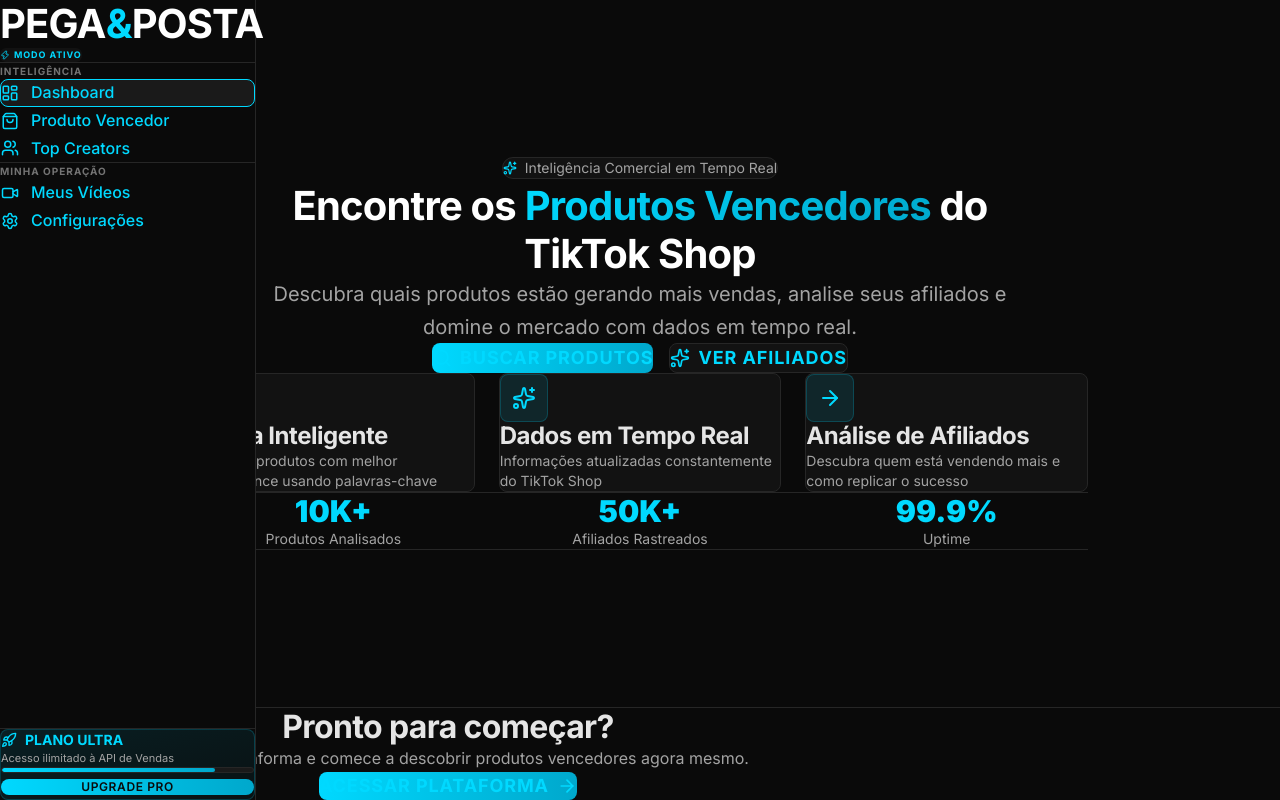
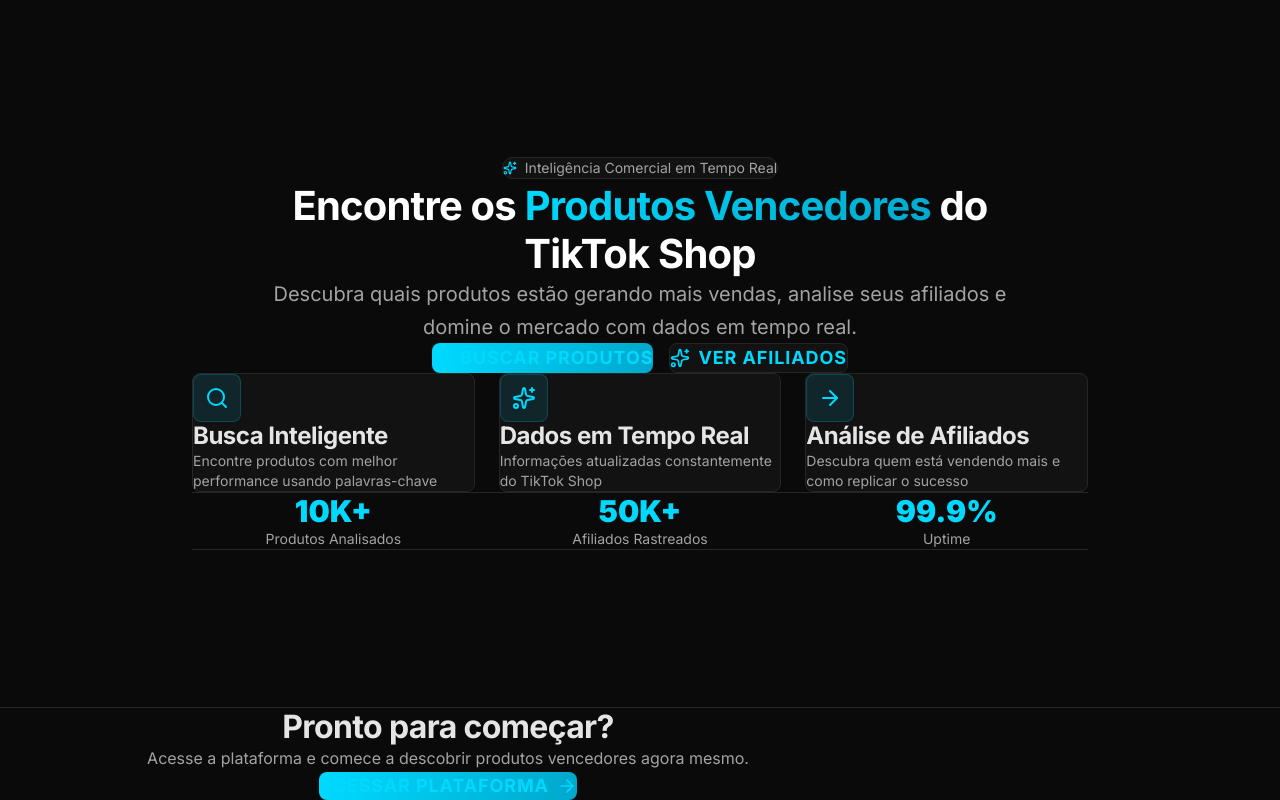
Before and after one commit to itsdontjs/pega-e-posta, a Next.js app: page / in a window 1280 px wide. Built offline with nearby package versions, Linux system fonts and the light colour scheme.

Commit message:
Update layout.tsx

```diff
--- a/app/layout.tsx
+++ b/app/layout.tsx
@@ -1,29 +1,24 @@
 import type { Metadata } from "next";
 import { Inter } from "next/font/google";
 import "./globals.css";
-import Sidebar from "../components/Sidebar";
 
-const inter = Inter({ subsets: ["latin"], weight: ["100", "200", "300", "400", "500", "600", "700", "800", "900"] });
+const inter = Inter({ subsets: ["latin"] });
 
 export const metadata: Metadata = {
   title: "Pega & Posta | Radar 33",
   description: "Inteligência Comercial para TikTok Shop",
-  viewport: "width=device-width, initial-scale=1",
-  robots: "index, follow",
 };
 
-export default function RootLayout({ children }: { children: React.ReactNode }) {
+export default function RootLayout({
+  children,
+}: Readonly<{
+  children: React.ReactNode;
+}>) {
   return (
-    <html lang="pt-BR" suppressHydrationWarning>
-      <head>
-        <meta name="referrer" content="no-referrer" />
-        <meta name="theme-color" content="#0a0a0a" />
-      </head>
-      <body className={`${inter.className} bg-[#0a0a0a] text-[#ffffff] flex min-h-screen`}>
-        <Sidebar />
-        <main className="flex-1 ml-64 p-8 bg-[#0a0a0a] overflow-auto">
-          {children}
-        </main>
+    <html lang="pt-BR">
+      {/* bg-black força o fundo preto puro estilo xAI */}
+      <body className={`${inter.className} bg-black text-zinc-100 min-h-screen selection:bg-yellow-400 selection:text-black`}>
+        {children}
       </body>
     </html>
   );
```
